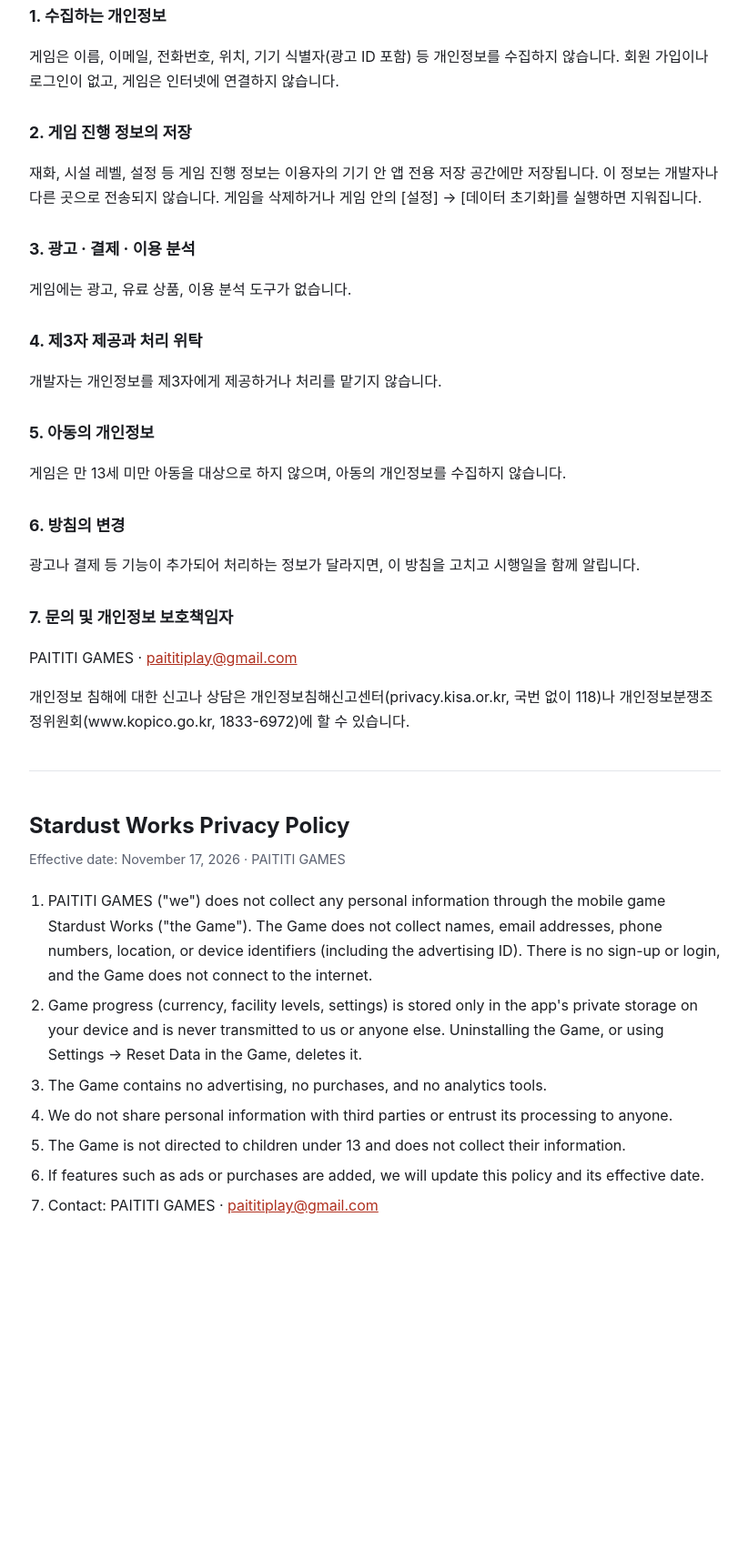
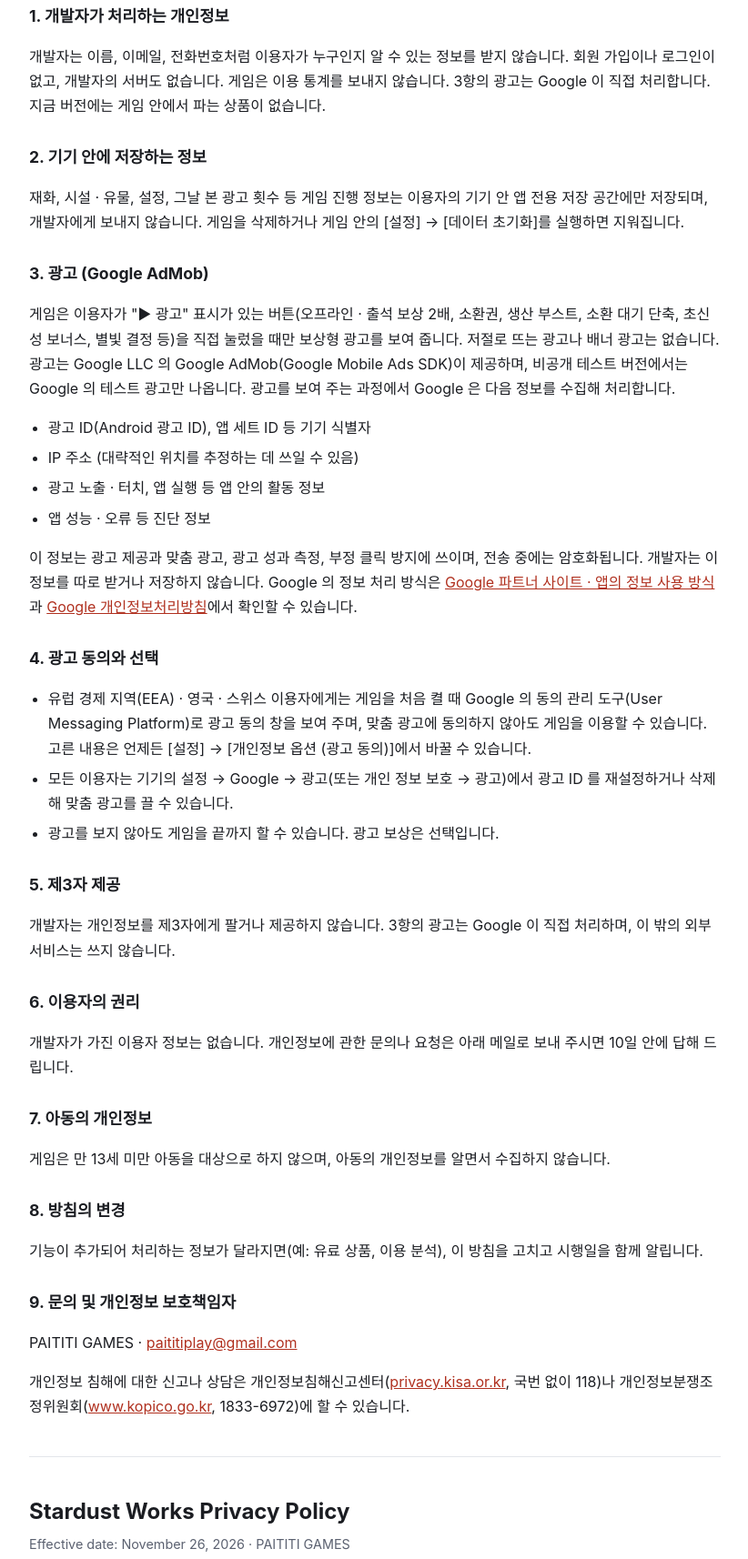
Before and after one commit to wjoo1123-svg/paititi-games, a plain HTML site: page stardustworks/privacy.html in a window 1280 px wide. Shown: the part 201-1915 px from the top of the page at 91% size, without its empty margins (228-1050 px from the left). Before the commit the page ends 1621 px from the top, so only its background shows below. Drawn offline with Linux system fonts and the light colour scheme.

Commit message:
별먼지 공방 개인정보처리방침 1.3.0: 보상형 광고(Google AdMob) · 광고 ID · 광고 동의(UMP) · 개인정보 옵션, 영어판, 시행일 11-26
Co-Authored-By: Claude Opus 5.5 <noreply@anthropic.com>

```diff
--- a/stardustworks/privacy.html
+++ b/stardustworks/privacy.html
@@ -15,49 +15,68 @@
   .meta { color: var(--sub); font-size: .9rem; margin: 0 0 20px; }
   hr { border: 0; border-top: 1px solid var(--line); margin: 40px 0; }
   a { color: var(--accent); }
-  ol { padding-left: 1.3em; }
+  ol, ul { padding-left: 1.3em; }
   li { margin: 6px 0; }
 </style>
 </head>
 <body>
 <h1>별먼지 공방 개인정보처리방침</h1>
-<p class="meta">시행일: 2026년 11월 17일 · PAITITI GAMES</p>
+<p class="meta">시행일: 2026년 11월 26일 · PAITITI GAMES · <a href="#en">English</a></p>
 
 <p>PAITITI GAMES(이하 "개발자")는 모바일 게임 「별먼지 공방」(이하 "게임")을 이용하는 분의 개인정보를 소중히 다룹니다.</p>
 
-<h2>1. 수집하는 개인정보</h2>
-<p>게임은 이름, 이메일, 전화번호, 위치, 기기 식별자(광고 ID 포함) 등 개인정보를 수집하지 않습니다. 회원 가입이나 로그인이 없고, 게임은 인터넷에 연결하지 않습니다.</p>
+<h2>1. 개발자가 처리하는 개인정보</h2>
+<p>개발자는 이름, 이메일, 전화번호처럼 이용자가 누구인지 알 수 있는 정보를 받지 않습니다. 회원 가입이나 로그인이 없고, 개발자의 서버도 없습니다. 게임은 이용 통계를 보내지 않습니다. 3항의 광고는 Google 이 직접 처리합니다. 지금 버전에는 게임 안에서 파는 상품이 없습니다.</p>
 
-<h2>2. 게임 진행 정보의 저장</h2>
-<p>재화, 시설 레벨, 설정 등 게임 진행 정보는 이용자의 기기 안 앱 전용 저장 공간에만 저장됩니다. 이 정보는 개발자나 다른 곳으로 전송되지 않습니다. 게임을 삭제하거나 게임 안의 [설정] → [데이터 초기화]를 실행하면 지워집니다.</p>
+<h2>2. 기기 안에 저장하는 정보</h2>
+<p>재화, 시설 · 유물, 설정, 그날 본 광고 횟수 등 게임 진행 정보는 이용자의 기기 안 앱 전용 저장 공간에만 저장되며, 개발자에게 보내지 않습니다. 게임을 삭제하거나 게임 안의 [설정] → [데이터 초기화]를 실행하면 지워집니다.</p>
 
-<h2>3. 광고 · 결제 · 이용 분석</h2>
-<p>게임에는 광고, 유료 상품, 이용 분석 도구가 없습니다.</p>
+<h2>3. 광고 (Google AdMob)</h2>
+<p>게임은 이용자가 "▶ 광고" 표시가 있는 버튼(오프라인 · 출석 보상 2배, 소환권, 생산 부스트, 소환 대기 단축, 초신성 보너스, 별빛 결정 등)을 직접 눌렀을 때만 보상형 광고를 보여 줍니다. 저절로 뜨는 광고나 배너 광고는 없습니다. 광고는 Google LLC 의 Google AdMob(Google Mobile Ads SDK)이 제공하며, 비공개 테스트 버전에서는 Google 의 테스트 광고만 나옵니다. 광고를 보여 주는 과정에서 Google 은 다음 정보를 수집해 처리합니다.</p>
+<ul>
+  <li>광고 ID(Android 광고 ID), 앱 세트 ID 등 기기 식별자</li>
+  <li>IP 주소 (대략적인 위치를 추정하는 데 쓰일 수 있음)</li>
+  <li>광고 노출 · 터치, 앱 실행 등 앱 안의 활동 정보</li>
+  <li>앱 성능 · 오류 등 진단 정보</li>
+</ul>
+<p>이 정보는 광고 제공과 맞춤 광고, 광고 성과 측정, 부정 클릭 방지에 쓰이며, 전송 중에는 암호화됩니다. 개발자는 이 정보를 따로 받거나 저장하지 않습니다. Google 의 정보 처리 방식은 <a href="https://policies.google.com/technologies/partner-sites">Google 파트너 사이트 · 앱의 정보 사용 방식</a>과 <a href="https://policies.google.com/privacy">Google 개인정보처리방침</a>에서 확인할 수 있습니다.</p>
 
-<h2>4. 제3자 제공과 처리 위탁</h2>
-<p>개발자는 개인정보를 제3자에게 제공하거나 처리를 맡기지 않습니다.</p>
+<h2>4. 광고 동의와 선택</h2>
+<ul>
+  <li>유럽 경제 지역(EEA) · 영국 · 스위스 이용자에게는 게임을 처음 켤 때 Google 의 동의 관리 도구(User Messaging Platform)로 광고 동의 창을 보여 주며, 맞춤 광고에 동의하지 않아도 게임을 이용할 수 있습니다. 고른 내용은 언제든 [설정] → [개인정보 옵션 (광고 동의)]에서 바꿀 수 있습니다.</li>
+  <li>모든 이용자는 기기의 설정 → Google → 광고(또는 개인 정보 보호 → 광고)에서 광고 ID 를 재설정하거나 삭제해 맞춤 광고를 끌 수 있습니다.</li>
+  <li>광고를 보지 않아도 게임을 끝까지 할 수 있습니다. 광고 보상은 선택입니다.</li>
+</ul>
 
-<h2>5. 아동의 개인정보</h2>
-<p>게임은 만 13세 미만 아동을 대상으로 하지 않으며, 아동의 개인정보를 수집하지 않습니다.</p>
+<h2>5. 제3자 제공</h2>
+<p>개발자는 개인정보를 제3자에게 팔거나 제공하지 않습니다. 3항의 광고는 Google 이 직접 처리하며, 이 밖의 외부 서비스는 쓰지 않습니다.</p>
 
-<h2>6. 방침의 변경</h2>
-<p>광고나 결제 등 기능이 추가되어 처리하는 정보가 달라지면, 이 방침을 고치고 시행일을 함께 알립니다.</p>
+<h2>6. 이용자의 권리</h2>
+<p>개발자가 가진 이용자 정보는 없습니다. 개인정보에 관한 문의나 요청은 아래 메일로 보내 주시면 10일 안에 답해 드립니다.</p>
 
-<h2>7. 문의 및 개인정보 보호책임자</h2>
+<h2>7. 아동의 개인정보</h2>
+<p>게임은 만 13세 미만 아동을 대상으로 하지 않으며, 아동의 개인정보를 알면서 수집하지 않습니다.</p>
+
+<h2>8. 방침의 변경</h2>
+<p>기능이 추가되어 처리하는 정보가 달라지면(예: 유료 상품, 이용 분석), 이 방침을 고치고 시행일을 함께 알립니다.</p>
+
+<h2>9. 문의 및 개인정보 보호책임자</h2>
 <p>PAITITI GAMES · <a href="mailto:paititiplay@gmail.com">paititiplay@gmail.com</a></p>
-<p>개인정보 침해에 대한 신고나 상담은 개인정보침해신고센터(privacy.kisa.or.kr, 국번 없이 118)나 개인정보분쟁조정위원회(www.kopico.go.kr, 1833-6972)에 할 수 있습니다.</p>
+<p>개인정보 침해에 대한 신고나 상담은 개인정보침해신고센터(<a href="https://privacy.kisa.or.kr">privacy.kisa.or.kr</a>, 국번 없이 118)나 개인정보분쟁조정위원회(<a href="https://www.kopico.go.kr">www.kopico.go.kr</a>, 1833-6972)에 할 수 있습니다.</p>
 
 <hr>
 
-<h1 lang="en">Stardust Works Privacy Policy</h1>
-<p class="meta" lang="en">Effective date: November 17, 2026 · PAITITI GAMES</p>
+<h1 id="en" lang="en">Stardust Works Privacy Policy</h1>
+<p class="meta" lang="en">Effective date: November 26, 2026 · PAITITI GAMES</p>
 <ol lang="en">
-  <li>PAITITI GAMES ("we") does not collect any personal information through the mobile game Stardust Works ("the Game"). The Game does not collect names, email addresses, phone numbers, location, or device identifiers (including the advertising ID). There is no sign-up or login, and the Game does not connect to the internet.</li>
-  <li>Game progress (currency, facility levels, settings) is stored only in the app's private storage on your device and is never transmitted to us or anyone else. Uninstalling the Game, or using Settings → Reset Data in the Game, deletes it.</li>
-  <li>The Game contains no advertising, no purchases, and no analytics tools.</li>
-  <li>We do not share personal information with third parties or entrust its processing to anyone.</li>
-  <li>The Game is not directed to children under 13 and does not collect their information.</li>
-  <li>If features such as ads or purchases are added, we will update this policy and its effective date.</li>
+  <li>PAITITI GAMES ("we") does not receive information that identifies you, such as your name, email address or phone number, and the mobile game Stardust Works ("the Game") has no sign-up, login or developer server. The Game does not send usage statistics. Ads (section 3) are handled directly by Google. This version sells nothing in the Game.</li>
+  <li>Game progress (currency, facilities and relics, settings, the number of ads watched that day) is stored only in the app's private storage on your device and is never sent to us. Uninstalling the Game, or using Settings → Reset data in the Game, deletes it.</li>
+  <li><strong>Ads (Google AdMob).</strong> The Game shows rewarded ads only when you tap a button marked "▶ Ad" (double offline or daily rewards, summon tickets, production boost, shorter summon wait, supernova bonus, starlight crystals and similar); no ads or banners appear on their own. Ads are served by Google AdMob (Google LLC); closed-test versions show Google test ads only. To serve them, Google collects device identifiers such as the advertising ID and app set ID, IP address (which may be used to estimate approximate location), in-app activity such as ad impressions and taps, and diagnostics. Google uses this for ad delivery, personalized ads, measurement and fraud prevention; it is encrypted in transit and we do not receive or store it. See <a href="https://policies.google.com/technologies/partner-sites">How Google uses information from sites or apps that use its services</a> and the <a href="https://policies.google.com/privacy">Google Privacy Policy</a>.</li>
+  <li><strong>Consent and choices.</strong> Users in the European Economic Area, the UK and Switzerland see an ad consent form from Google's User Messaging Platform when they first open the Game, and can use the Game without agreeing to personalized ads. You can change your choice at any time in Settings → Privacy options (ad consent). Anyone can reset or delete the advertising ID in the device settings (Google → Ads, or Privacy → Ads). Watching ads is optional; the Game can be played to the end without them.</li>
+  <li>We do not sell or share personal information with third parties. No other third-party services are used.</li>
+  <li>We hold no information about you. Requests can be sent to the contact below and will be answered within 10 days.</li>
+  <li>The Game is not directed to children under 13 and does not knowingly collect their information.</li>
+  <li>If the information we process changes (for example, purchases or analytics), we will update this policy and its effective date.</li>
   <li>Contact: PAITITI GAMES · <a href="mailto:paititiplay@gmail.com">paititiplay@gmail.com</a></li>
 </ol>
 </body>
```
